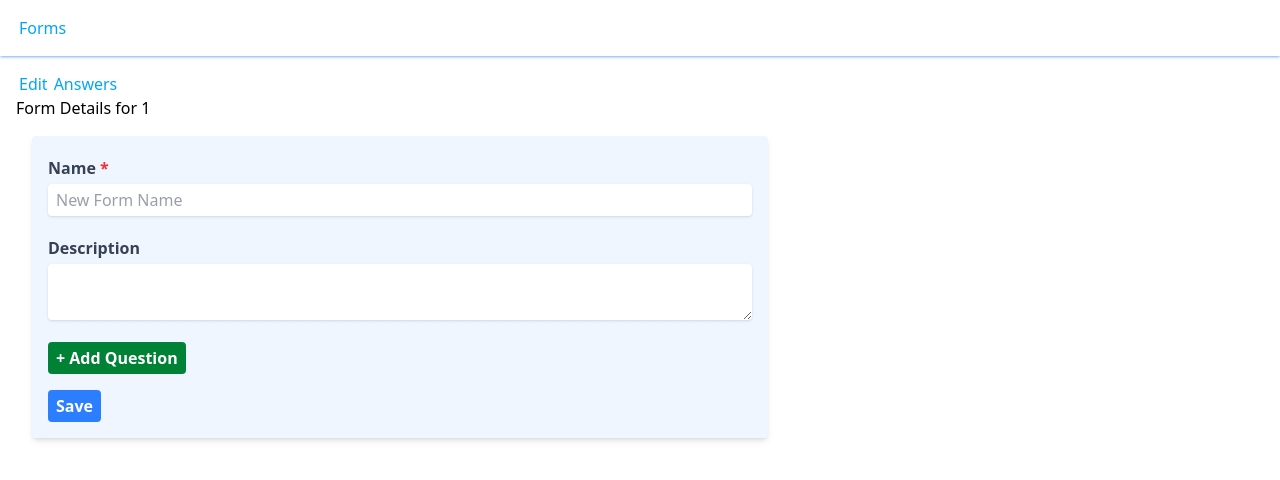
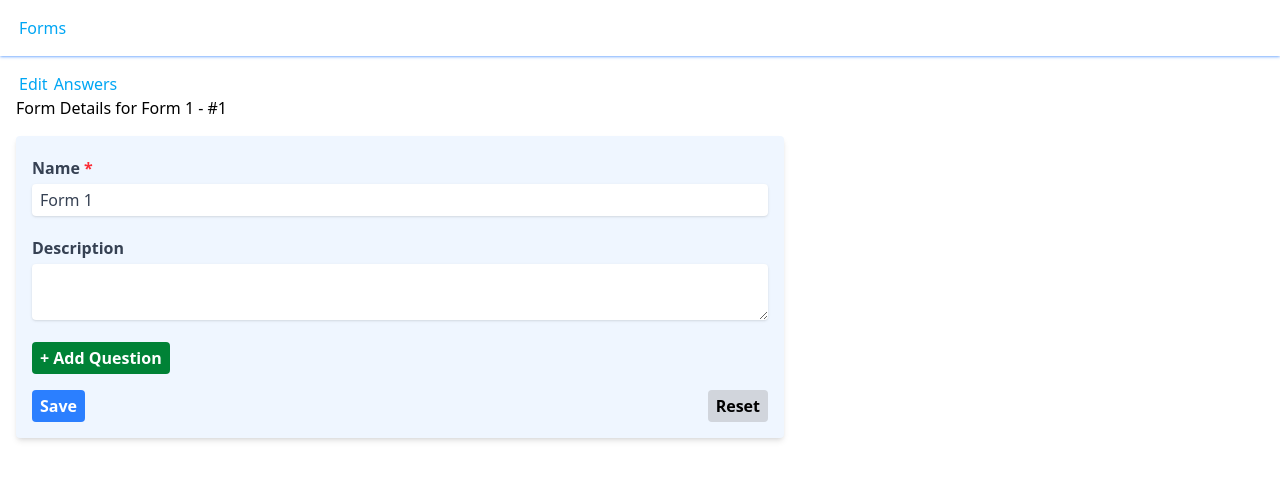
Before and after one commit to callebedrums/forms, a Vue app: page /1/edit in a window 1280 px wide. Shown: the top 480 px of the page. Built offline with nearby package versions, Linux system fonts and the light colour scheme.

Commit message:
saving form changes

```diff
--- a/src/components/FormEditor.vue
+++ b/src/components/FormEditor.vue
@@ -1,18 +1,37 @@
 <script setup lang="ts">
 import { Form } from '../types/form';
-import { defineProps, watchEffect, ref } from 'vue';
+import { defineProps, defineEmits, watchEffect, ref } from 'vue';
 
-const { originalForm } = defineProps<{
+const { form } = defineProps<{
   form: Form;
 }>();
-const form = ref({});
+const editForm = ref({});
+
+const emit = defineEmits<{
+  save: [form: Form]
+}>()
 
 watchEffect(() => {
-  form.value = { ...originalForm };
+  editForm.value = { ...form };
 });
+
+function addQuestion() {
+  console.log('Add Question');
+}
+
+function save() {
+  console.log('Save');
+  emit('save', { ...editForm.value});
+}
+
+function reset() {
+  console.log('Reset');
+  editForm.value = { ...form };
+}
+
 </script>
 <template>
-  <div class="w-full max-w-3xl p-4">
+  <div class="w-full max-w-3xl py-4">
     <form class="bg-blue-50 shadow-md rounded p-4">
       <div class="mb-4">
         <label class="block font-bold py-1 text-gray-700" for="form-name">
@@ -25,6 +44,7 @@ watchEffect(() => {
           id="form-name"
           required
           placeholder="New Form Name"
+          v-model="editForm.name"
         />
       </div>
       <div class="mb-4">
@@ -35,12 +55,14 @@ watchEffect(() => {
           class="shadow-sm appearance-none rounded w-full py-1 px-2 text-gray-700 bg-white hover:bg-gray-50 focus:outline-hidden focus:shadow-blue-400"
           id="form-description"
           name="form-description"
+          v-model="editForm.description"
         ></textarea>
       </div>
       <div class="mb-4">
         <button
           class="bg-green-700 hover:bg-green-900 font-bold text-white py-1 px-2 rounded active:outline-green-900 active:outline-2 active:outline-offset-1"
           type="button"
+          @click="addQuestion"
         >
           + Add Question
         </button>
@@ -49,8 +71,16 @@ watchEffect(() => {
         <button
           class="bg-blue-500 hover:bg-blue-700 font-bold text-white py-1 px-2 rounded active:outline-blue-700 active:outline-2 active:outline-offset-1"
           type="button"
+          @click="save"
         >
           Save
+        </button>
+        <button
+          class="bg-gray-300 hover:bg-gray-400 font-bold text-black py-1 px-2 rounded active:outline-gray-500 active:outline-2 active:outline-offset-1 float-right"
+          type="button"
+          @click="reset"
+        >
+          Reset
         </button>
       </div>
     </form>
--- a/src/router/index.ts
+++ b/src/router/index.ts
@@ -24,6 +24,7 @@ const router = createRouter({
       path: '/:id/edit',
       name: 'form-edit',
       component: FormEditView,
+      props: route => ({ id: route.params.id, tab: route.query.tab || '' })
     },
   ],
 });
--- a/src/services/form.service.ts
+++ b/src/services/form.service.ts
@@ -18,17 +18,17 @@ export class FormService {
    * Public access
    *******/
 
-  async getForms(): Promise<Array<Form>> {
+  async list(): Promise<Array<Form>> {
     return forms;
   }
 
-  async getForm(id: string): Promise<Form | undefined> {
+  async get(id: string): Promise<Form | undefined> {
     return forms.find((form) => form.id === id);
   }
 
-  saveForm(form: Form): Promise<Form> {
-    if (!form.id) return this.postForm(form);
-    return this.updateForm(form);
+  async save(form: Form): Promise<Form> {
+    if (!form.id) return await this.post(form);
+    return await this.update(form);
   }
 
   /* *****
@@ -48,7 +48,7 @@ export class FormService {
    * Private access
    *******/
 
-  private async postForm(form: Form): Promise<Form> {
+  private async post(form: Form): Promise<Form> {
     form = { ...form };
     delete form.id;
 
@@ -57,7 +57,7 @@ export class FormService {
     return form;
   }
 
-  private async updateForm(form: Form): Promise<Form> {
+  private async update(form: Form): Promise<Form> {
     const index = forms.findIndex((f) => f.id === form.id);
     forms[index] = form;
     return form;
--- a/src/views/FormAnswerView.vue
+++ b/src/views/FormAnswerView.vue
@@ -17,7 +17,6 @@ function loadForm(id) {
 
 // executes whenever id changes
 watchEffect(() => {
-  console.log('id', id);
   loadForm(id);
 });
 </script>
--- a/src/views/FormEditView.vue
+++ b/src/views/FormEditView.vue
@@ -1,31 +1,36 @@
 <script setup lang="ts">
 import { ref, watchEffect } from 'vue';
-import { useRoute, onBeforeRouteUpdate, RouterLink } from 'vue-router';
+import { useRoute, useRouter, onBeforeRouteUpdate, RouterLink } from 'vue-router';
 
 import FormEditor from '../components/FormEditor.vue';
 
 import type { Form } from '../types/form';
+import { FormService } from '../services/form.service';
 
 const route = useRoute();
+const router = useRouter();
 
-const id = ref<string>((route.params.id as string) || '');
-const tab = ref<string>((route.query.tab as string) || '');
+// input props
+const { id = '', tab = '' } = defineProps<{
+  id: string,
+  tab?: string
+}>();
+
 const form = ref<Form>({ id: '', name: '' });
 
 function loadFormData(id: string) {
-  form.value = {
-    id,
-    name: ``,
-  };
+  if (id === 'new') {
+    form.value = { ...form.value, id: ''};
+    return;
+  }
+
+  FormService.instance.get(id).then(f => {
+    form.value = f;
+  });
 }
 
-onBeforeRouteUpdate((to) => {
-  if (to.params.id !== id.value) id.value = (route.params.id as string) || '';
-  if (to.query.tab !== tab.value) tab.value = (route.query.tab as string) || '';
-});
-
 watchEffect(() => {
-  loadFormData(id.value);
+  loadFormData(id);
 });
 
 // preserves any adicional query
@@ -35,6 +40,20 @@ function getTabQuery(tab?: string) {
   if (tab) query.tab = tab;
   return query;
 }
+
+function save(f: Form) {
+  const isNew = !f.id;
+
+  FormService.instance.save(f).then(f => {
+    if (isNew) {
+      router.push({ params: { id: f.id } });
+    } else {
+      form.value = f;
+    }
+  });
+}
+
+
 </script>
 <template>
   <nav>
@@ -42,9 +61,9 @@ function getTabQuery(tab?: string) {
     <RouterLink :to="{ query: getTabQuery('answer') }">Answers</RouterLink>
   </nav>
   <div>
-    <h2>Form Details for {{ form.id }}</h2>
+    <h2>Form Details for {{ form.name }} - #{{ form.id || 'New' }}</h2>
     <div v-if="!tab">
-      <FormEditor :form="form"></FormEditor>
+      <FormEditor :form="form" @save="save"></FormEditor>
     </div>
   </div>
 </template>
--- a/src/views/FormsListView.vue
+++ b/src/views/FormsListView.vue
@@ -6,10 +6,9 @@ import { FormService } from '@/services/form.service';
 
 const forms = ref<Array<Form>>([]);
 
-  FormService.instance.getForms().then((serverForms) => {
+FormService.instance.list().then((serverForms) => {
   forms.value = serverForms;
 });
-
 
 </script>
 <template>
@@ -20,8 +19,6 @@ import { FormService } from '@/services/form.service';
       <li v-for="form in forms">
         <RouterLink :to="`./${form.id}/edit`">{{ form.name }}</RouterLink>
       </li>
-      <!-- <li><RouterLink to="./form-1/edit">Form 1</RouterLink></li>
-      <li><RouterLink to="./form-2/edit">Form 2</RouterLink></li> -->
     </ul>
   </div>
 </template>
```
Lines whose indentation alone changed are shown as unchanged.
